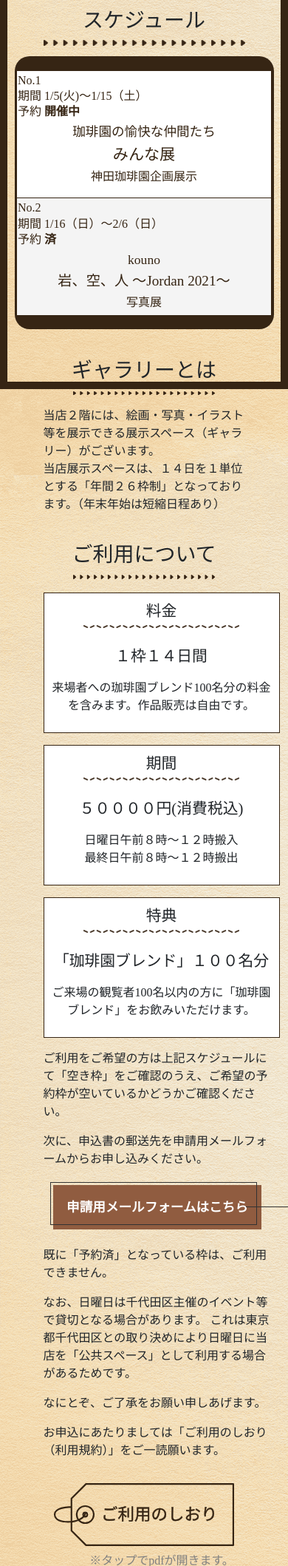
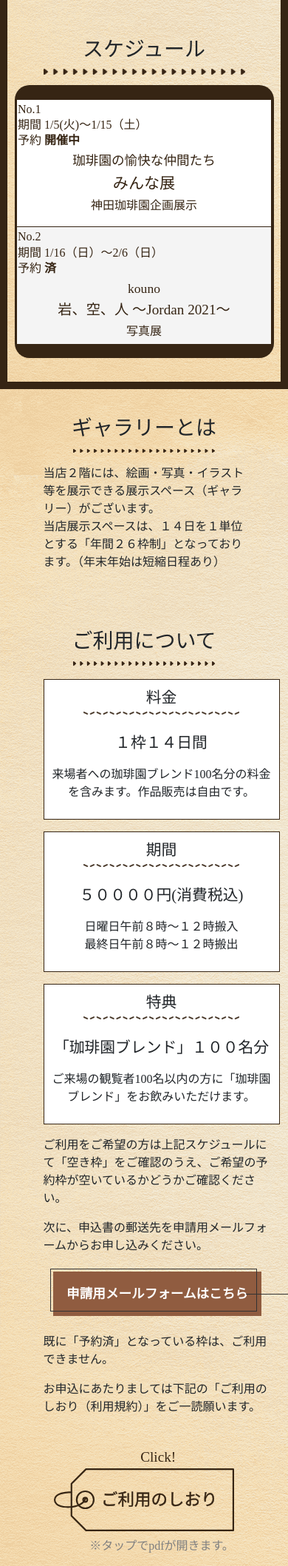
Before and after one commit to mist-solution/discava_kanda-coffee-en, a PHP site: page /gallery.html in a window 390 px wide. Shown: the part 318-2435 px from the top of the page at 74% size. Run offline with PHP 8.4, Linux system fonts and the light colour scheme; some web fonts are replaced.

Commit message:
オンライン関係以外の修正分です。

```diff
--- a/gallery.html
+++ b/gallery.html
@@ -2,7 +2,7 @@
 <html lang="ja">
 <head>
     <meta charset="utf-8">
-    <title>神田珈琲園 神田北口店</title>
+    <title>神田珈琲園 神田北口店 | ギャラリー</title>
     <meta name="description" content="神田駅から北口徒歩一分の直火式自家焙煎・ネルドリップのカフェ。1957年に東京神田・国鉄中央線ガード下で開業。">
     <meta name="viewport" content="width=device-width, initial-scale=1.0">
     <meta http-equiv="X-UA-Compatible" content="IE=edge">
@@ -15,7 +15,15 @@
     <script src="https://stackpath.bootstrapcdn.com/bootstrap/4.1.3/js/bootstrap.min.js" integrity="sha384-ChfqqxuZUCnJSK3+MXmPNIyE6ZbWh2IMqE241rYiqJxyMiZ6OW/JmZQ5stwEULTy" crossorigin="anonymous"></script>    <style></style>
     <link rel="stylesheet" href="stylesheet/style.css?v=2">
     <script src="js/main.js"></script>
-
+    <link rel=”icon” href="top_pic/faviconV2.ico">
+    <link rel="apple-touch-icon" href="top_pic/faviconV2.png">
+    <!-- OGP -->
+    <meta property="og:url" content="https://www.kanda-coffee-en.com/" />
+    <meta property="og:type" content="article" />
+    <meta property="og:title" content="神田珈琲園 神田駅北口店" />
+    <meta property="og:description" content="神田駅から北口徒歩一分の直火式自家焙煎・ネルドリップのカフェ。1957年に東京神田・国鉄中央線ガード下で開業。" />
+    <meta property="og:site_name" content="神田珈琲園 神田駅北口店 | ギャラリー" />
+    <meta property="og:image" content="top_pic/logo.svg" />
 </head>
 <body id="all">
 <div class="wrap">
@@ -80,12 +88,10 @@
                       <p>次に、申込書の郵送先を申請用メールフォームからお申し込みください。</p>
                       <p class="btn btn03"><a href="apply/index.php">申請用メールフォームはこちら</a></p>
                       <p>既に「予約済」となっている枠は、ご利用できません。</p>
-                      <p>なお、日曜日は千代田区主催のイベント等で貸切となる場合があります。
-                      これは東京都千代田区との取り決めにより日曜日に当店を「公共スペース」として利用する場合があるためです。</p>
-                      <p>なにとぞ、ご了承をお願い申しあげます。</p>
-                      <p>お申込にあたりましては「ご利用のしおり（利用規約）」をご一読願います。</p>
+                      <p>お申込にあたりましては下記の「ご利用のしおり（利用規約）」をご一読願います。</p>
                       </div>
                       <div class="InfoExp__shiori">
+                        <p>Click!</p>
                         <a href="神田珈琲園２階展示スペースご利用のしおり（利用規約）.pdf" target="_blank"><img alt="shiori" src="Gallery_pic/shiori.svg"></a>
                         <p>※タップでpdfが開きます。</p>
                       </div>
--- a/index.html
+++ b/index.html
@@ -59,7 +59,9 @@
         <header id="header" class="col-lg-2 Head">
             <script>
                 $(function () {
-                       $("#header").load("include/header.html");
+                    $(window).on("load", function(){
+                        $("#header").load("include/header.html");
+                    });
                 });
             </script>
         </header>
@@ -203,7 +205,7 @@
                 </div>
                 <div class="ShopAbout__info">
                     <dl class="ShopInfo">
-                        <dt class="ShopInfo__title">住所</dt><dd class="ShopInfo__about">〒101-0044<br>東京都千代田区鍛冶町2-13-12（<a href="https://goo.gl/maps/rEHGU6YPbPNTgUDG8">地図<img alt="map" src="top_pic/Map_icon.svg"></a>）</dd>
+                        <dt class="ShopInfo__title">住所</dt><dd class="ShopInfo__about">〒101-0044<br>東京都千代田区鍛冶町2-13-12（<a target="_blank" href="https://goo.gl/maps/rEHGU6YPbPNTgUDG8">地図<img alt="map" src="top_pic/Map_icon.svg"></a>）</dd>
                         <dt class="ShopInfo__title">電話</dt><dd class="ShopInfo__about">03（3252）7608</dd>
                     </dl>
                 </div>
--- a/stylesheet/style.css
+++ b/stylesheet/style.css
@@ -2200,6 +2200,7 @@ textarea{
   background-size:cover;
   position: relative;
 }
+
 .GallerySch__wrap{
   background-color: #362514;
   margin-left: 5%;
@@ -2307,6 +2308,12 @@ table th {
   color:#808080;
   margin-left:3em;
   margin-top:.5em;
+}
+.InfoExp__shiori p:first-child{
+  font-size:1.2em;
+  margin-bottom:0;
+  color:#362514;
+  margin-left:2em;
 }
 .year{
   background-color: #362514;
@@ -2397,6 +2404,16 @@ table th {
   }
   .tokki{
     padding-bottom:1em;
+  }
+  .GallerySch{
+    margin-top:10%;
+    margin-bottom:20%;
+  }
+  .WhatG{
+    margin-bottom:20%;
+  }
+  .InfoG{
+    margin-bottom:20%;
   }
 }
 .btn a {
```
Also changed, not shown: about.html (+10 -1 lines), apply/confirm.php (+8 -0 lines), apply/index.php (+9 -1 lines), apply/thanks.php (+10 -2 lines), contact/confirm.php (+9 -1 lines), contact/index.php (+9 -1 lines), contact/thanks.php (+9 -1 lines), menu.html (+9 -1 lines), news/index.html (+8 -0 lines).
